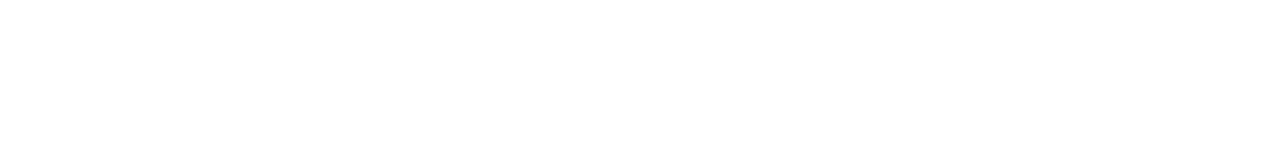
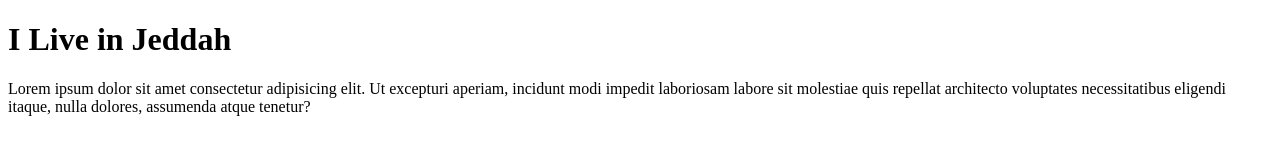
Before and after one commit to maheralsaeed1/my-second-repo, a plain HTML site: page index.html in a window 1280 px wide. Drawn offline with Linux system fonts and the light colour scheme.

Commit message:
added header

```diff
--- a/index.html
+++ b/index.html
@@ -7,6 +7,8 @@
     <title>My second github repo</title>
 </head>
 <body>
+    <h1>I Live in Jeddah</h1>
+    <p>Lorem ipsum dolor sit amet consectetur adipisicing elit. Ut excepturi aperiam, incidunt modi impedit laboriosam labore sit molestiae quis repellat architecto voluptates necessitatibus eligendi itaque, nulla dolores, assumenda atque tenetur?</p>
 
 </body>
 </html>
```
